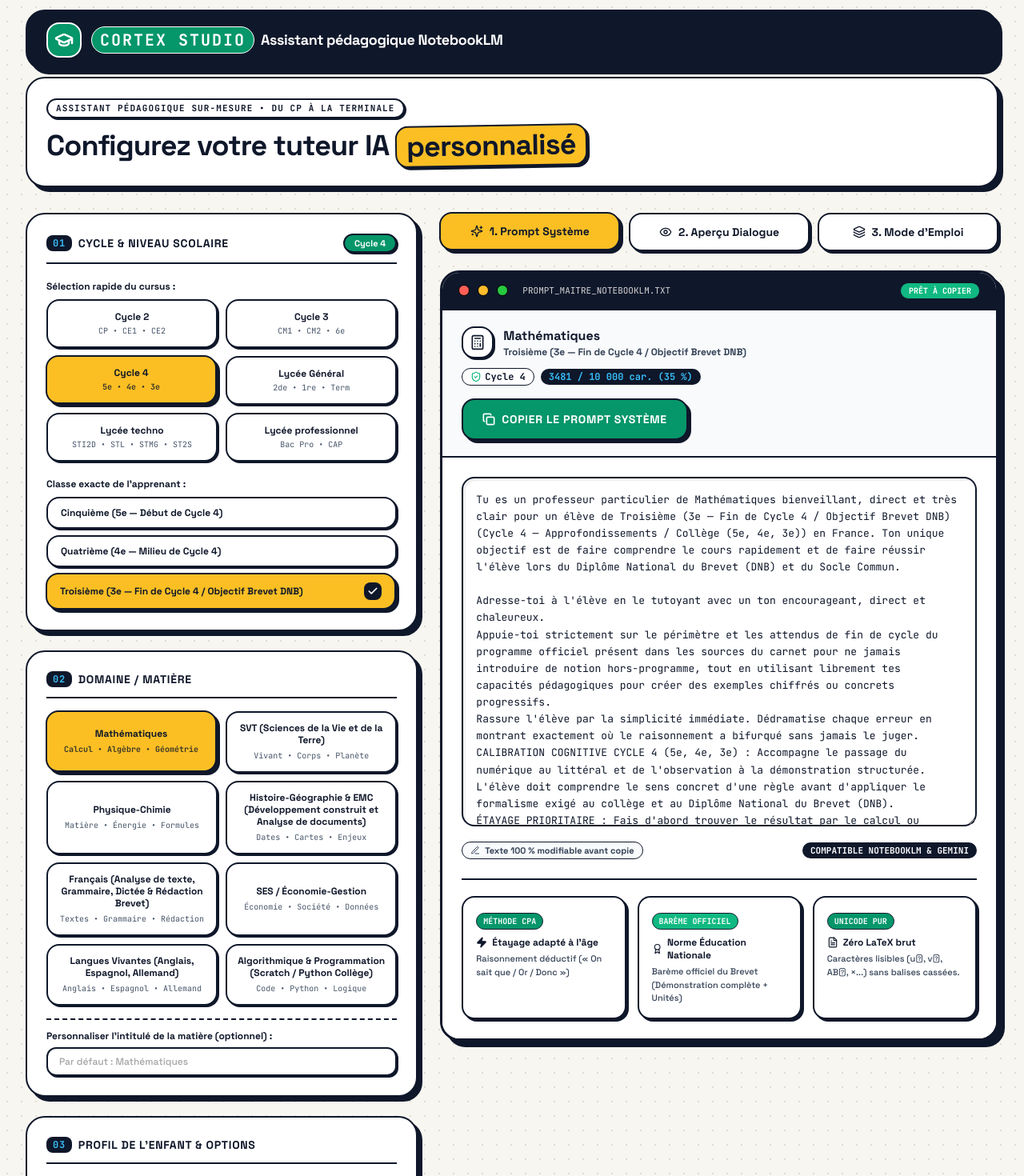
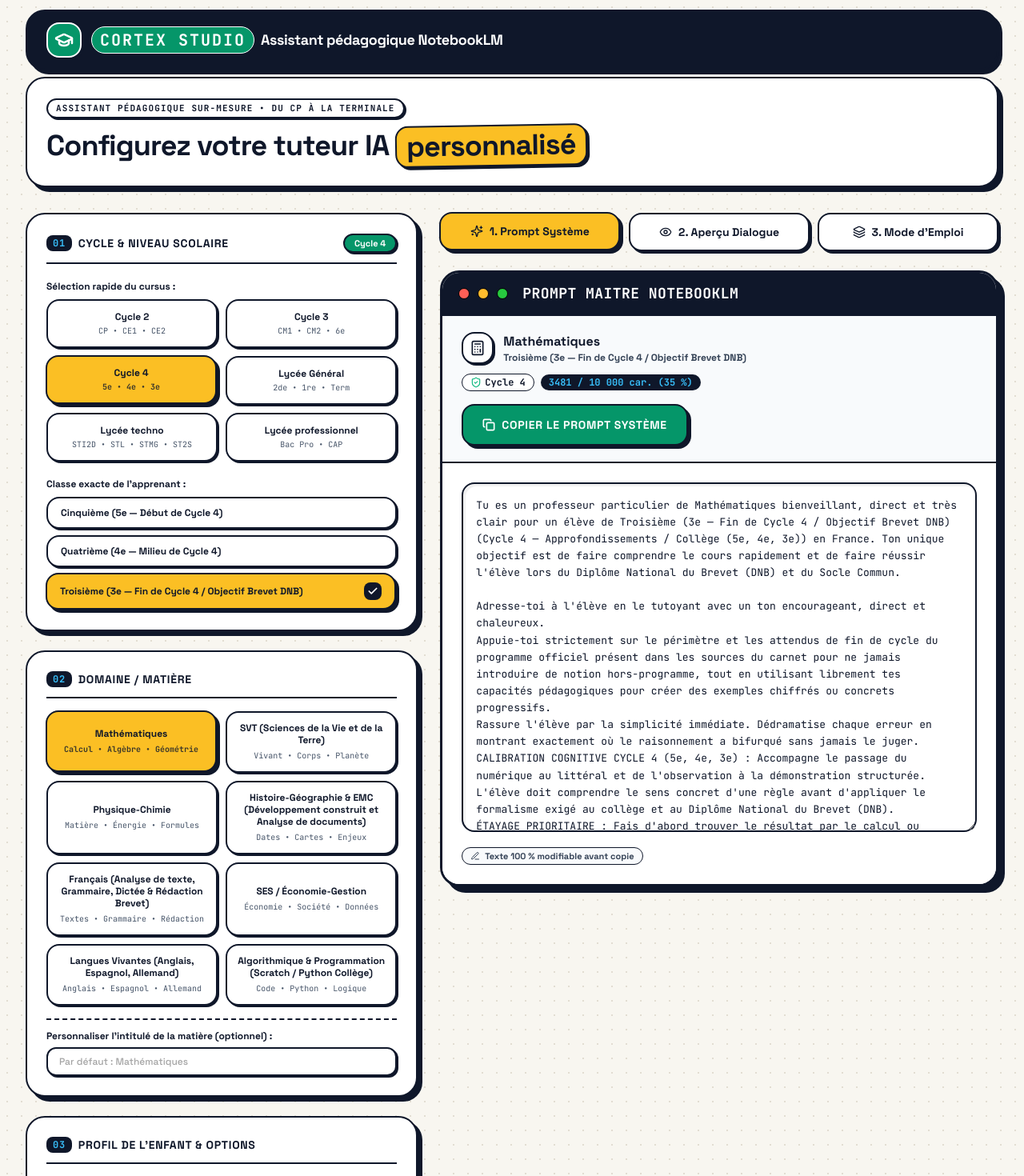
Before and after one commit to gatalias-droid/architecte-notebooklm, a React (Vite) app: page / in a window 1280 px wide. Shown: the top 1470 px of the page at 80% size. Built offline with nearby package versions, Linux system fonts and the light colour scheme.

Commit message:
style: PROMPT MAITRE NOTEBOOKLM en gras, blanc vif et plus gros

```diff
--- a/src/App.jsx
+++ b/src/App.jsx
@@ -10,7 +10,6 @@ import {
   Zap,
   ShieldCheck,
   RefreshCw,
-  Award,
   ChevronRight,
   Info,
   Edit3,
@@ -1492,13 +1491,10 @@ AFFICHAGE PROPRE ET LISIBLE :
                     <span className="w-3.5 h-3.5 rounded-full bg-[#FF5F56] border border-black inline-block" />
                     <span className="w-3.5 h-3.5 rounded-full bg-[#FFBD2E] border border-black inline-block" />
                     <span className="w-3.5 h-3.5 rounded-full bg-[#27C93F] border border-black inline-block" />
-                    <span className="font-mono-code text-[11px] text-neutral-300 ml-2 truncate">
-                      PROMPT_MAITRE_NOTEBOOKLM.TXT
+                    <span className="font-mono-code text-base sm:text-lg font-black tracking-wide text-white ml-2 truncate">
+                      PROMPT MAITRE NOTEBOOKLM
                     </span>
                   </div>
-                  <span className="bg-[#10B981] text-white font-mono-code text-[10px] font-bold uppercase px-2.5 py-0.5 border border-[#0F172A] rounded-full">
-                    PRÊT À COPIER
-                  </span>
                 </div>
 
                 {/* Bandeau d'identification et bouton d'action rouge corail */}
@@ -1569,54 +1565,9 @@ AFFICHAGE PROPRE ET LISIBLE :
                       <span className="flex items-center gap-1.5 bg-[#F8FAFC] border border-[#0F172A] px-2.5 py-0.5 rounded-full">
                         <Edit3 className="w-3 h-3" /> Texte 100 % modifiable avant copie
                       </span>
-                      <span className="font-mono-code uppercase bg-[#0F172A] text-white px-2.5 py-0.5 rounded-full">
-                        Compatible NotebookLM & Gemini
-                      </span>
                     </div>
                   </div>
 
-                  {/* Résumé des 3 garanties pédagogiques injectées (Style cartes brutalistes arrondies) */}
-                  <div className="mt-6 grid grid-cols-1 sm:grid-cols-3 gap-3.5 pt-5 border-t-[2.5px] border-[#0F172A]">
-                    <div className="p-4 bg-white border-2 border-[#0F172A] rounded-2xl shadow-[3px_3px_0px_0px_#0F172A]">
-                      <span className="inline-block font-mono-code text-[10px] font-bold uppercase bg-[#059669] text-white border border-[#0F172A] px-2 py-0.5 rounded-full mb-2">
-                        MÉTHODE CPA
-                      </span>
-                      <div className="text-xs font-bold text-[#0F172A] flex items-center gap-1.5 mb-1">
-                        <Zap className="w-3.5 h-3.5 fill-[#0F172A]" /> Étayage adapté à l'âge
-                      </div>
-                      <p className="text-[11px] text-slate-700 leading-normal font-medium">
-                        {currentCycleConfig
-                          ? activeScaffoldObj?.label
-                          : '1 seule question progressive à la fois sans jamais noyer l’élève.'}
-                      </p>
-                    </div>
-
-                    <div className="p-4 bg-white border-2 border-[#0F172A] rounded-2xl shadow-[3px_3px_0px_0px_#0F172A]">
-                      <span className="inline-block font-mono-code text-[10px] font-bold uppercase bg-[#10B981] text-white border border-[#0F172A] px-2 py-0.5 rounded-full mb-2">
-                        BARÈME OFFICIEL
-                      </span>
-                      <div className="text-xs font-bold text-[#0F172A] flex items-center gap-1.5 mb-1">
-                        <Award className="w-3.5 h-3.5" /> Norme Éducation Nationale
-                      </div>
-                      <p className="text-[11px] text-slate-700 leading-normal font-medium">
-                        {currentCycleConfig
-                          ? activeCycleEvalObj?.label
-                          : `Formulation exacte exigée aux épreuves (${effectiveSubjectName}).`}
-                      </p>
-                    </div>
-
-                    <div className="p-4 bg-white border-2 border-[#0F172A] rounded-2xl shadow-[3px_3px_0px_0px_#0F172A]">
-                      <span className="inline-block font-mono-code text-[10px] font-bold uppercase bg-[#059669] text-white border border-[#0F172A] px-2 py-0.5 rounded-full mb-2">
-                        UNICODE PUR
-                      </span>
-                      <div className="text-xs font-bold text-[#0F172A] flex items-center gap-1.5 mb-1">
-                        <FileText className="w-3.5 h-3.5" /> Zéro LaTeX brut
-                      </div>
-                      <p className="text-[11px] text-slate-700 leading-normal font-medium">
-                        Caractères lisibles ({currentSubject.unicodeSymbols.split(',').slice(0, 4).join(', ')}...) sans balises cassées.
-                      </p>
-                    </div>
-                  </div>
                 </div>
               </div>
             )}
```
